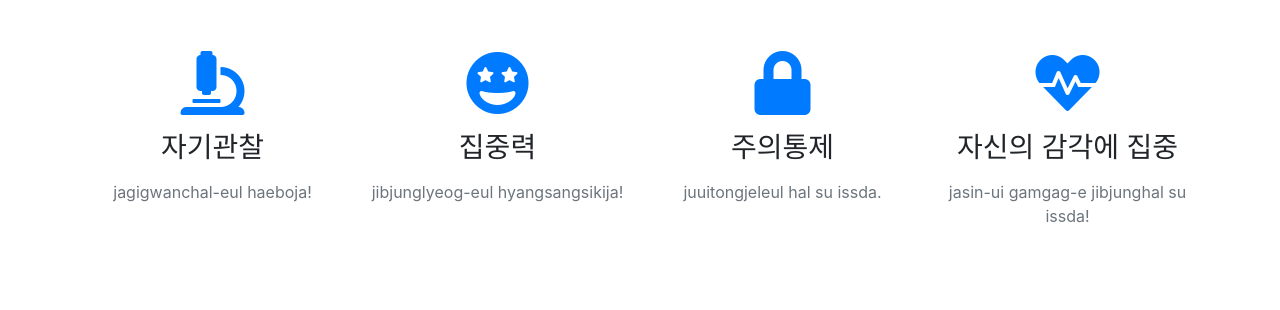
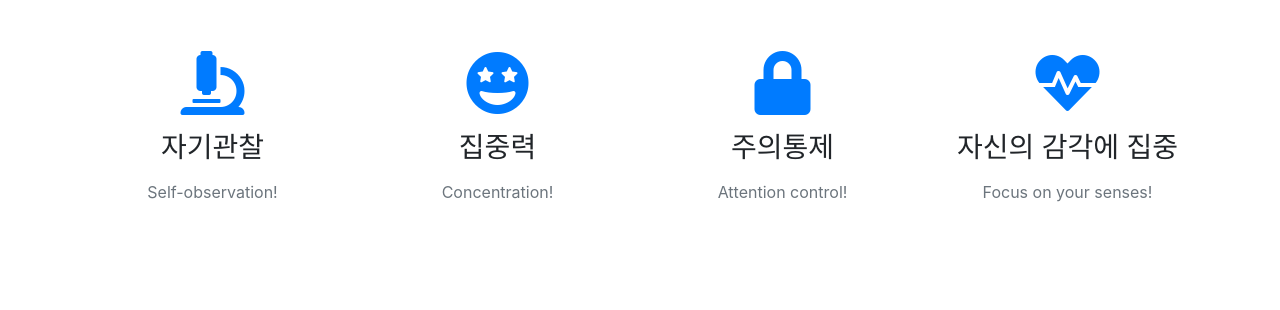
Before and after one commit to fmark22/mindbreaker.github.io, a website with bundled scripts: page index.html in a window 1280 px wide. Shown: the part 1490-1800 px from the top of the page. Built offline with nearby package versions, Linux system fonts and the light colour scheme.

Commit message:
README.md

```diff
--- a/index.html
+++ b/index.html
@@ -100,28 +100,28 @@
             <div class="service-box mt-5 mx-auto">
               <i class="fas fa-4x fa-microscope text-primary mb-3 sr-icon-1 "></i>
               <h3 class="mb-3">자기관찰</h3>
-              <p class="text-muted mb-0">jagigwanchal-eul haeboja!</p>
+              <p class="text-muted mb-0">Self-observation!</p>
             </div>
           </div>
           <div class="col-lg-3 col-md-6 text-center">
             <div class="service-box mt-5 mx-auto">
               <i class="fas fa-4x fa-grin-stars text-primary mb-3 sr-icon-2"></i>
               <h3 class="mb-3">집중력</h3>
-              <p class="text-muted mb-0">jibjunglyeog-eul hyangsangsikija!</p>
+              <p class="text-muted mb-0">Concentration!</p>
             </div>
           </div>
           <div class="col-lg-3 col-md-6 text-center">
             <div class="service-box mt-5 mx-auto">
               <i class="fas fa-4x fa-lock text-primary mb-3 sr-icon-3"></i>
               <h3 class="mb-3">주의통제</h3>
-              <p class="text-muted mb-0">juuitongjeleul hal su issda.</p>
+              <p class="text-muted mb-0">Attention control!</p>
             </div>
           </div>
           <div class="col-lg-3 col-md-6 text-center">
             <div class="service-box mt-5 mx-auto">
               <i class="fas fa-4x fa-heartbeat text-primary mb-3 sr-icon-4"></i>
               <h3 class="mb-3">자신의 감각에 집중</h3>
-              <p class="text-muted mb-0">jasin-ui gamgag-e jibjunghal su issda!</p>
+              <p class="text-muted mb-0">Focus on your senses!</p>
             </div>
           </div>
         </div>
@@ -228,7 +228,7 @@
     <section class="bg-dark text-white">
       <div class="container text-center">
         <h2 class="mb-4">경험해보고 싶다면!</h2>
-        <a class="btn btn-light btn-xl sr-button" href="http://startbootstrap.com/template-overviews/creative/">신청하기!</a>
+        <a class="btn btn-light btn-xl sr-button" href="https://goo.gl/forms/ZGm6xAEdD5SOd9e43">신청하기!</a>
       </div>
     </section>
 
```
